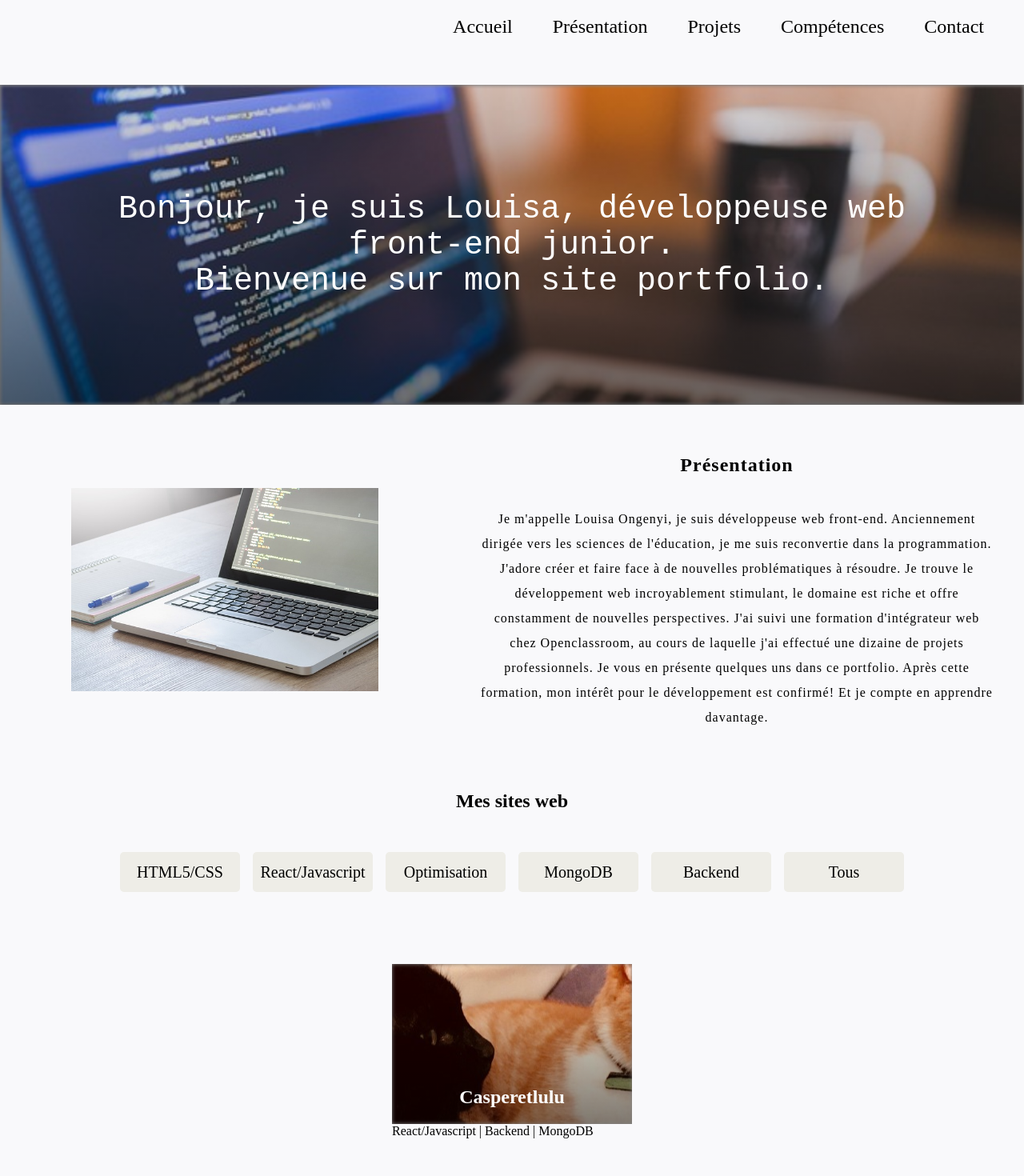
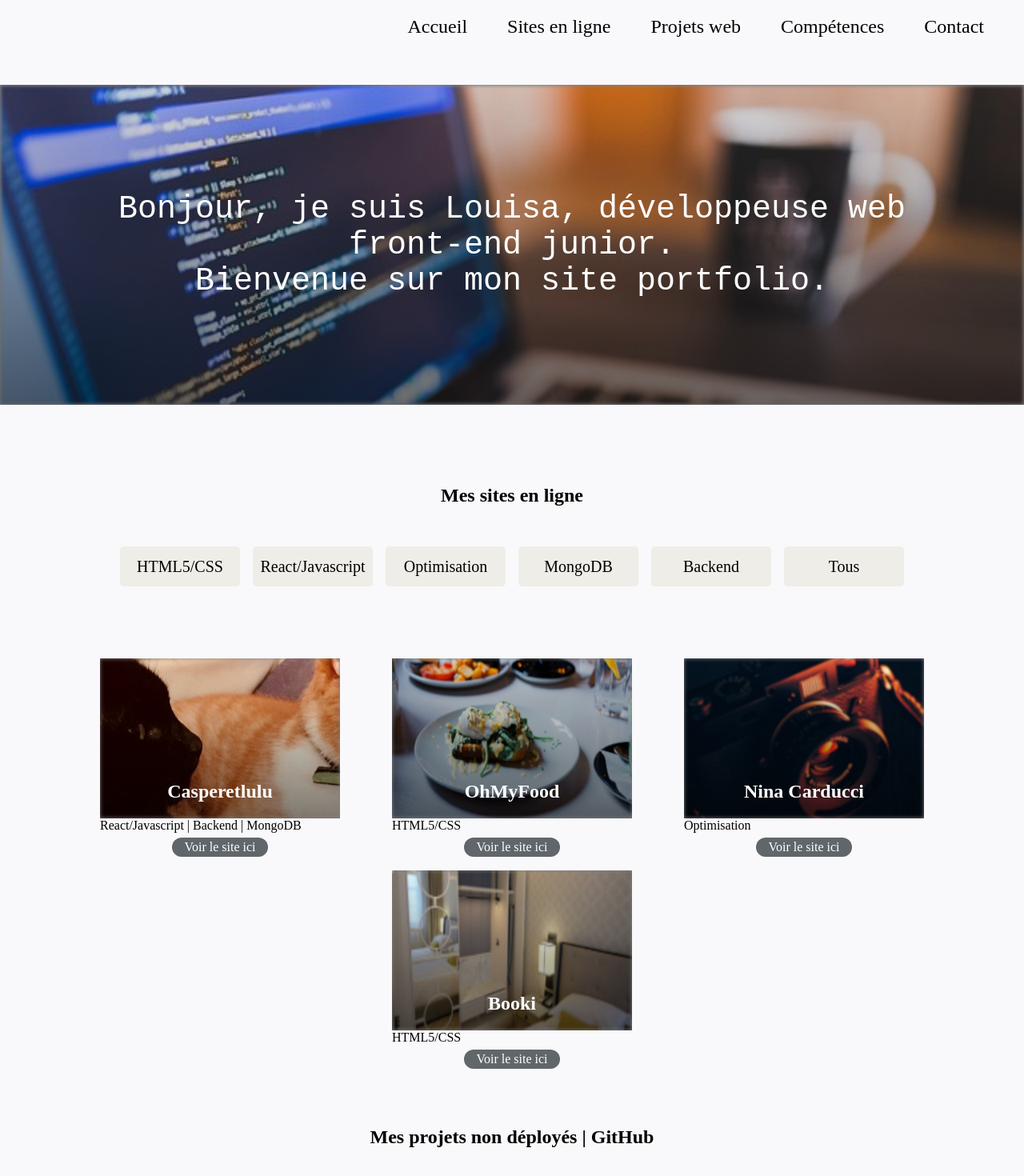
Before and after one commit to olouisa/portfoliointeg, a React (Create React App) app: page / in a window 1280 px wide. Shown: the top 1470 px of the page at 80% size. Built offline with nearby package versions, Linux system fonts and the light colour scheme.

Commit message:
sites en ligne

```diff
--- a/src/components/Presentation.js
+++ b/src/components/Presentation.js
@@ -4,13 +4,13 @@ import "../styles/presentation.css";
 function Presentation() {
   return (
     <div className='presentation-content' id='presentation'>
-        <div className='presentation-img'>
+        {/* <div className='presentation-img'>
             <img className='presentation-imgPhoto' src={require("../assets/images/computer.png")} alt="photo d'ordinateur"/>
         </div>
         <div className='presentation-text'>
             <h2 className='presentation-title'>Présentation</h2>
             <p className='presentation-paragraph'>Je m'appelle Louisa Ongenyi, je suis développeuse web front-end. Anciennement dirigée vers les sciences de l'éducation, je me suis reconvertie dans la programmation. J'adore créer et faire face à de nouvelles problématiques à résoudre. Je trouve le développement web incroyablement stimulant, le domaine est riche et offre constamment de nouvelles perspectives. J'ai suivi une formation d'intégrateur web chez Openclassroom, au cours de laquelle j'ai effectué une dizaine de projets professionnels.<a href='#projets' className='lien-vers-projets'> Je vous en présente quelques uns dans ce portfolio. </a>Après cette formation, mon intérêt pour le développement est confirmé! Et je compte en apprendre davantage. </p>
-        </div>
+        </div> */}
 
     </div>
   )
--- a/src/components/Works.js
+++ b/src/components/Works.js
@@ -1,4 +1,5 @@
 import React, { useEffect } from 'react';
+import { Link } from 'react-router-dom';
 import "../styles/works.css";
 import Datas from "../lists/projects.json";
 import ModalWork from './ModalWork';
@@ -58,21 +59,24 @@ function Works({ data }) {
         console.log(item)
         return (
           <div
-            onClick={() => {
-              handleOpenModal()
-              changeId(item.id)
-            }
-            }
+
             key={item.id} className='works-container'
             style={{ backgroundImage: `url(${require(`../assets/images/${item.picture}`)})`, backgroundRepeat: 'no-repeat', backgroundPosition: 'center' }}
-            >
-            <div className='backgroundWork'>
+          >
+            <div className='backgroundWork'
+              onClick={() => {
+                handleOpenModal()
+                changeId(item.id)
+              }
+              }>
               <h2 key={item} className='work-title'>{item.title}</h2>
               {isOpen && item.id === id && <ModalWork key={item.id}
                 onChangeValue={onChangeValue}
                 data={item} />}
             </div>
-            { item.id && <div className='workCategory'>{item.domain.filter((word) => word !== "Tous").join(' | ')}</div>}
+            {item.id && <div className='workCategory'>{item.domain.filter((word) => word !== "Tous").join(' | ')}</div>}
+            <div className='siteLinkDiv'>{item.site && <Link className='siteLinkWorks' to={item.site}>Voir le site ici</Link>}</div>
+
           </div>
 
 
--- a/src/containers/Header.js
+++ b/src/containers/Header.js
@@ -9,8 +9,9 @@ function Header() {
         <ul className="listHeader">
            <li className="puceLink"><a className="Link" href="#accueil">Accueil</a></li>
 
-            <li  className="puceLink"><a className="Link" href="#presentation">Présentation</a></li>
-            <li className="puceLink"><a className="Link" href="#projets">Projets</a></li>
+            {/* <li  className="puceLink"><a className="Link" href="#presentation">Présentation</a></li> */}
+            <li className="puceLink"><a className="Link" href="#sites">Sites en ligne</a></li>
+            <li className="puceLink"><a className="Link" href="#projets">Projets web</a></li>
             <li className="puceLink"><a className="Link" href="#competences">Compétences</a></li>
             <li className="puceLink"><a className="Link" href="#contact">Contact</a></li>
 
--- a/src/containers/Projects.js
+++ b/src/containers/Projects.js
@@ -11,7 +11,7 @@ const projectsDatas = Datas.projects;
 
   return (
     <div className='projects-container' id='projets'>
-        <h2 className='projects-title'>Mes projets</h2>
+        <h2 className='projects-title'>Mes projets non déployés | GitHub</h2>
         <FilterButton/>
         <div className='gallery'>
             <Works data={projectsDatas} />
--- a/src/containers/Sites.js
+++ b/src/containers/Sites.js
@@ -7,8 +7,8 @@ function Sites() {
 const websitesDatas = Datas.websites;
 
   return (
-    <div className='projects-container' id='projets'>
-        <h2 className='projects-title'>Mes sites web</h2>
+    <div className='projects-container' id='sites'>
+        <h2 className='projects-title'>Mes sites en ligne</h2>
         <FilterButton/>
         <div className='gallery'>
             <Works data={websitesDatas} />
--- a/src/lists/projects.json
+++ b/src/lists/projects.json
@@ -1,7 +1,7 @@
 {
-    "websites" : [
+    "websites": [
         {
-            "id" : 1,
+            "id": 1,
             "title": "Casperetlulu",
             "description": "Site web construit en collaboration avec Aurélie Thiré pour l'association Casperetlulu en bénévolat. Cette association recueille des chats errants ou abandonnés et leur cherche une famille adoptive. Ce site a pour objectif de les rendre visibles et ainsi faciliter leur adoption ou la récolte de dons. C'est un peu une sorte de catalogue avec un compte admin accessible uniquement par la présidente qui peut ajouter, modifier ou supprimer des posts de chats ou d'évènements. ",
             "domain": [
@@ -9,8 +9,8 @@
                 "Tous",
                 "Backend",
                 "MongoDB"
-
             ],
+            "category": "Site web professionnel",
             "gitHub": "",
             "site": "https://www.casperetlulu.fr",
             "picture": "banner_cats2.jpg",
@@ -21,15 +21,68 @@
                 "API REST",
                 "Authentification",
                 "Redux"
-
             ]
-
+        },
+        {
+            "id": 2,
+            "title": "OhMyFood",
+            "description": "Ohmyfood est une jeune startup qui voudrait s'imposer sur le marché de la restauration. Ce projet consiste à développer un site responsive en “mobile first” uniquement côté front-end, amélioré avec des animations CSS, qui répertorie les menus de restaurants gastronomiques. A partir d'une maquette, le site est développé pour mobile, tablette et desktop.",
+            "domain": [
+                "HTML5/CSS",
+                "Tous"
+            ],
+            "category": "",
+            "gitHub": "https://github.com/olouisa/Projet-4.git",
+            "site": "https://olouisa.github.io/Projet-4/",
+            "picture": "ohMyFoodProject.png",
+            "date": "12-2022",
+            "competences": [
+                "Intégrer une maquette en mobile-first",
+                "Versionner son projet avec Git et Github",
+                "Mettre en œuvre des animations CSS"
+            ]
+        },
+        {
+            "id": 3,
+            "title": "Nina Carducci",
+            "description": "Ce projet a pour objectif l'optimisation du site de la photographe Nina Carducci. Sont compris dans la mission, la mise en place du référencement local en utilisant Schema.org, l'ajout les metas pour les réseaux sociaux, ainsi que les modifications liées à l’accessibilité du site.",
+            "domain": [
+                "Optimisation",
+                "Tous"
+            ],
+            "category": "",
+            "gitHub": "https://github.com/olouisa/ninacarducci.github.io.git",
+            "site": "https://olouisa.github.io/ninacarducci.github.io/",
+            "picture": "ninaproject.png",
+            "date": "05-2023",
+            "competences": [
+                "Optimiser la performance d'un site web"
+            ],
+            "document": "Ongenyi_Louisa_2_audit_lighthouse_032023.pdf"
+        },
+        {
+            "id": 4,
+            "title": "Booki",
+            "description": "Booki est une entreprise qui souhaite développer un site Internet permettant aux usagers de trouver des hébergements et des activités dans la ville de leur choix. La mission de ce projet est d'intégrer l'interface du site en HTML CSS. A partir de maquettes, le site est responsive et entièrement développé pour desktop, tablette et mobile. ",
+            "domain": [
+                "HTML5/CSS",
+                "Tous"
+            ],
+            "category": "",
+            "gitHub": "https://github.com/olouisa/bookiproject",
+            "site": "https://olouisa.github.io/bookiproject/",
+            "picture": "bookiProject.png",
+            "date": "11-2022",
+            "competences": [
+                "Implémenter une interface responsive avec HTML et CSS",
+                "Installer un environnement de développement front-end",
+                "Intégrer du contenu conformément à une maquette avec HTML et CSS"
+            ]
         }
     ],
-
-    "projects" : [
+    "projects": [
         {
-    "id" : 1,
+            "id": 1,
             "title": "Argent Bank",
             "description": "Argent Bank est une nouvelle banque en ligne souhaitant percer dans le secteur bancaire. La mission du projet est de créer une application complète en React, avec une authentification utilisateur. Redux est utilisé pour gérer l'authentification et les modifications du profil utilisateur. La phase concernant les transactions et leurs fonctionnalités étant encore en cours de conception dans ce projet, il a également été nécessaire de proposer une façon de modéliser les routes de l'API côté backend afin que l'utilisateur puisse consulter, ou modifier des informations. Pour ce faire, dans le document Swagger, la description des routes API proposées pour les manipulations sur les transactions a été rédigée et ajoutée. Enfin, une prise en compte des principes du Green Code, par l'optimisation des images et la création de composants réutilisables, se fait lors de l'intégration",
             "domain": [
@@ -44,13 +97,10 @@
                 "Afficher les données du back end sur l'interface via des appels API",
                 "Configurer des routes API pour la communication client / serveur",
                 "Implémenter la gestion des données avec Redux pour assurer le fonctionnement du front"
-
             ]
-
         },
-
         {
-    "id" : 2,
+            "id": 2,
             "title": "724events",
             "description": "L'agence évènementielle 724events souhaite publier la nouvelle version de son site vitrine. Un premier développeur freelance a commencé l’intégration il y a quelques temps. Celui-ci ayant été contraint d'abandonner le projet, le site est fonctionnel, mais quelques bugs font obstacle à bon usage par les visiteurs. Il a donc fallu finaliser le travail et trouver les solutions aux bugs. De plus, un cahier de recette prévoit des scénarios permettant de vérifier que le site fonctionne correctement",
             "domain": [
@@ -65,34 +115,11 @@
             "competences": [
                 "Débugger un site web grâce aux Chrome DevTools",
                 "Rédiger un cahier de recette pour tester un site"
-
             ],
             "document": "Ongenyi_Louisa_2_cahier_de_recette_032023.pdf"
-
         },
-
         {
-    "id" : 3,
-    "title": "Nina Carducci",
-    "description": "Ce projet a pour objectif l'optimisation du site de la photographe Nina Carducci. Sont compris dans la mission, la mise en place du référencement local en utilisant Schema.org, l'ajout les metas pour les réseaux sociaux, ainsi que les modifications liées à l’accessibilité du site.",
-    "domain": [
-        "Optimisation",
-        "Tous"
-    ],
-    "gitHub": "https://github.com/olouisa/ninacarducci.github.io.git",
-    "site": "https://olouisa.github.io/ninacarducci.github.io/",
-    "picture": "ninaproject.png",
-    "date": "05-2023",
-    "competences": [
-        "Optimiser la performance d'un site web"
-
-    ],
-    "document": "Ongenyi_Louisa_2_audit_lighthouse_032023.pdf"
-
-},
-
-{
-    "id" : 4,
+            "id": 4,
             "title": "Kasa",
             "description": "Le site de Kasa a été codé il y a plus de 10 ans avec un code legacy important. La mission de ce projet était une refonte totale pour passer à une stack complète en JavaScript et React côté front-end. Le site est responsive et entièrement développé avec React à partir de maquettes.",
             "domain": [
@@ -107,55 +134,10 @@
                 "Développer des éléments de l'interface d'un site web grâce à des composants React",
                 "Initialiser une application avec Create React App",
                 "Configurer la navigation entre les pages de l'application avec React Router"
-
             ]
-
-},
-
-{
-    "id" : 5,
-    "title": "OhMyFood",
-    "description": "Ohmyfood est une jeune startup qui voudrait s'imposer sur le marché de la restauration. Ce projet consiste à développer un site responsive en “mobile first” uniquement côté front-end, amélioré avec des animations CSS, qui répertorie les menus de restaurants gastronomiques. A partir d'une maquette, le site est développé pour mobile, tablette et desktop.",
-    "domain": [
-        "HTML5/CSS",
-        "Tous"
-    ],
-    "gitHub": "https://github.com/olouisa/Projet-4.git",
-    "site": "",
-    "picture": "ohMyFoodProject.png",
-    "date": "12-2022",
-    "competences": [
-        "Intégrer une maquette en mobile-first",
-        "Versionner son projet avec Git et Github",
-        "Mettre en œuvre des animations CSS"
-
-    ]
-
-},
-
-{
-    "id" : 6,
-    "title": "Booki",
-    "description": "Booki est une entreprise qui souhaite développer un site Internet permettant aux usagers de trouver des hébergements et des activités dans la ville de leur choix. La mission de ce projet est d'intégrer l'interface du site en HTML CSS. A partir de maquettes, le site est responsive et entièrement développé pour desktop, tablette et mobile. ",
-    "domain": [
-        "HTML5/CSS",
-        "Tous"
-    ],
-    "gitHub": "https://github.com/olouisa/bookiproject",
-    "site": "",
-    "picture": "bookiProject.png",
-    "date": "11-2022",
-    "competences": [
-        "Implémenter une interface responsive avec HTML et CSS",
-        "Installer un environnement de développement front-end",
-        "Intégrer du contenu conformément à une maquette avec HTML et CSS"
-
-    ]
-
         }
     ],
-
-"categories" : [
+    "categories": [
         "HTML5/CSS",
         "React/Javascript",
         "Optimisation",
@@ -163,8 +145,7 @@
         "Backend",
         "Tous"
     ],
-
-"competences" : [
+    "competences": [
         "HTML/5",
         "CSS",
         "Javascript",
--- a/src/styles/header.css
+++ b/src/styles/header.css
@@ -10,7 +10,7 @@
 }
 
 .navHeader {
-    width: 70%;
+    width: 100%;
 }
 .listHeader {
     display: flex;
--- a/src/styles/works.css
+++ b/src/styles/works.css
@@ -60,5 +60,32 @@
     justify-content: center;
     align-items: center;
     flex-wrap: wrap;
-    gap: 40px;
+    gap: 65px;
 }
+.siteLinkDiv {
+    width: 100%;
+    display: flex;
+    justify-content: center;
+    align-items: center;
+
+}
+
+.siteLinkWorks {
+    text-decoration: none;
+    width: 40%;
+    display: block;
+    text-align: center;
+    margin-top: 6px;
+    margin-bottom: 10px;
+    padding-bottom: 3px;
+    padding-top: 3px;
+    border-radius: 25px;
+    color: white;
+    font-family: Montserrat;
+    background-color: #606669;
+}
+
+.siteLinkWorks:hover {
+    color: black;
+    background-color: #EEEDE7 ;
+}
```
Lines whose indentation alone changed are shown as unchanged.
